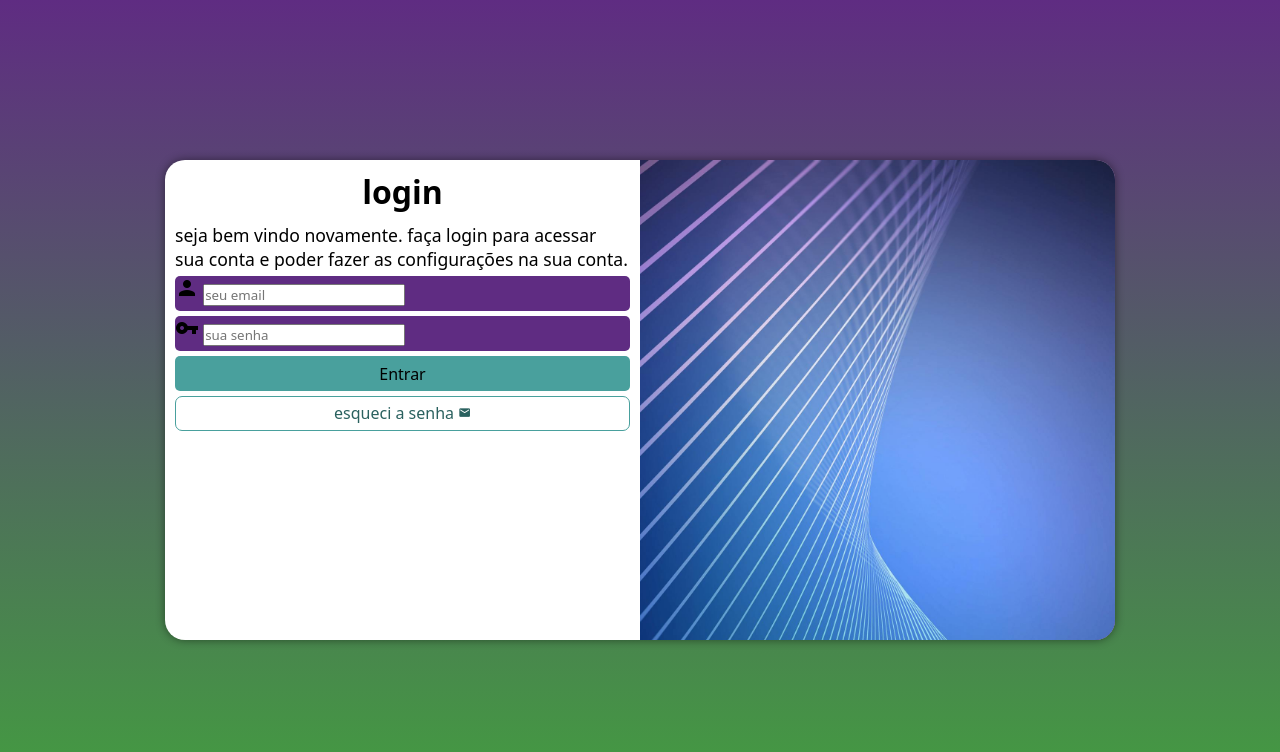
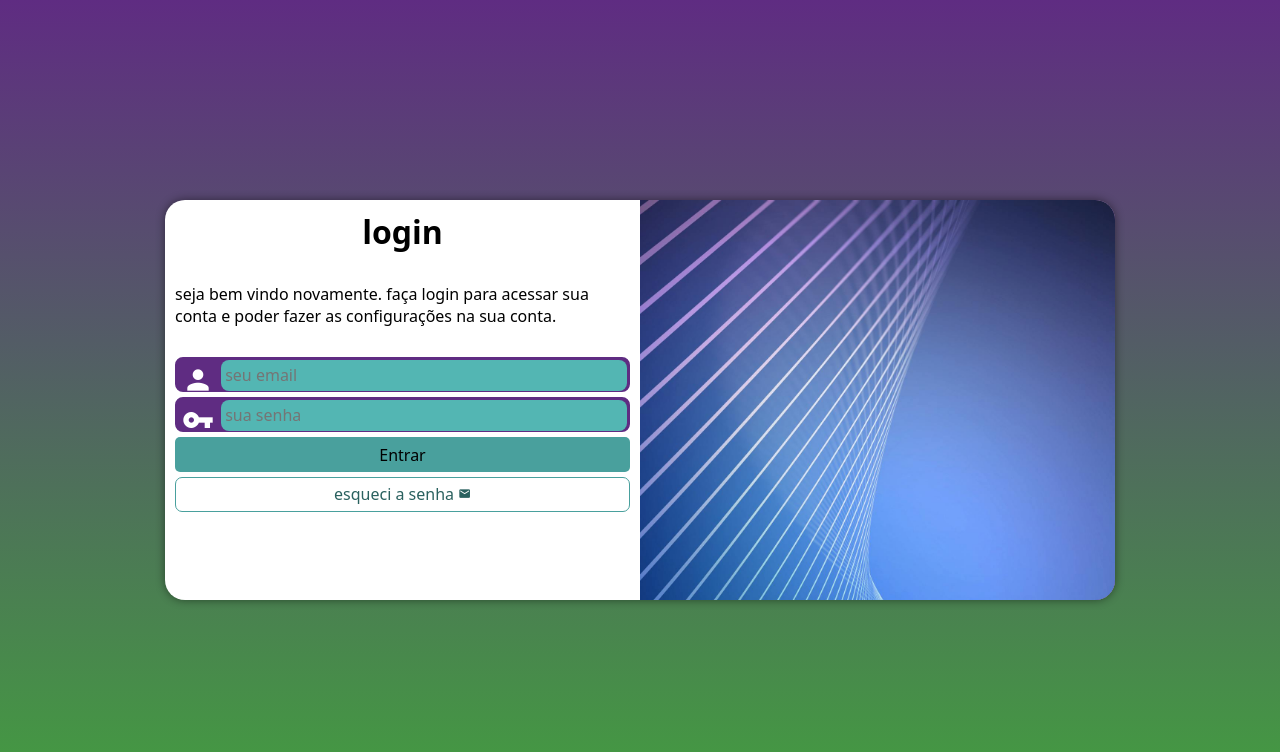
Before and after one commit to hugobrito896/Projeto-login, a plain HTML site: page index.html in a window 1280 px wide. Drawn offline with Linux system fonts and the light colour scheme.

Commit message:
projeto login finalizado

```diff
--- a/estilos/media-query.css
+++ b/estilos/media-query.css
@@ -8,6 +8,7 @@
 
     section#Login{
         width: 80vw;
+        height: 300px;
     }
 
     section#Login > div#imagem {
@@ -30,6 +31,7 @@
 
     section#Login{
         width: 950px;
+        height: 400px;
     }
 
     section#Login > div#imagem {
@@ -48,6 +50,7 @@
     }
 
     div#formulario > p{
-        font-size: 1.1em;
+        font-size: 1em;
+        margin: 30px 0px;
     }
 }
--- a/estilos/style.css
+++ b/estilos/style.css
@@ -29,7 +29,6 @@ section#Login {
     position: absolute;
     top: 50%;
     left: 50%;
-    transform: translate(-50%, -50%);
     overflow: hidden;
 
     background-color: white;
@@ -40,6 +39,7 @@ section#Login {
 
     transition: width 0.5s, height 0.5s;
     transition-timing-function: ease;
+    transform: translate(-50%, -50%);
 }
 
 section#Login > div#imagem {
@@ -68,16 +68,42 @@ div#formulario > p {
 
 form > div.campo {
     background-color: #5f2c82;
+    border: 2px solid #5f2c82;
     display: block;
     width: 100%;
     height: 35px;
-    border-radius: 5px;
+    border-radius: 8px;
     margin: 5px 0px;
 }
 
-form  label {
+div.campo > label {
     display: none;
 }
+
+div.campo > span {
+    color: white;
+    /*background-color: black;*/
+    font-size: 2em;
+    width: 40px;
+    padding: 5px;
+}
+
+div.campo > input {
+    background-color: #53b6b3;
+    font-size: 1em;
+    width: calc(100% - 45px) ;
+    height: 100%;
+    border: 0px;
+    border-radius: 8px;
+    padding: 4px;
+    transform: translateY(-15px);
+}
+
+div.campo input:focus-within {
+    background-color: white;
+    color: white;
+}
+
 
 form > input[type=submit] {
     display: block;
```
